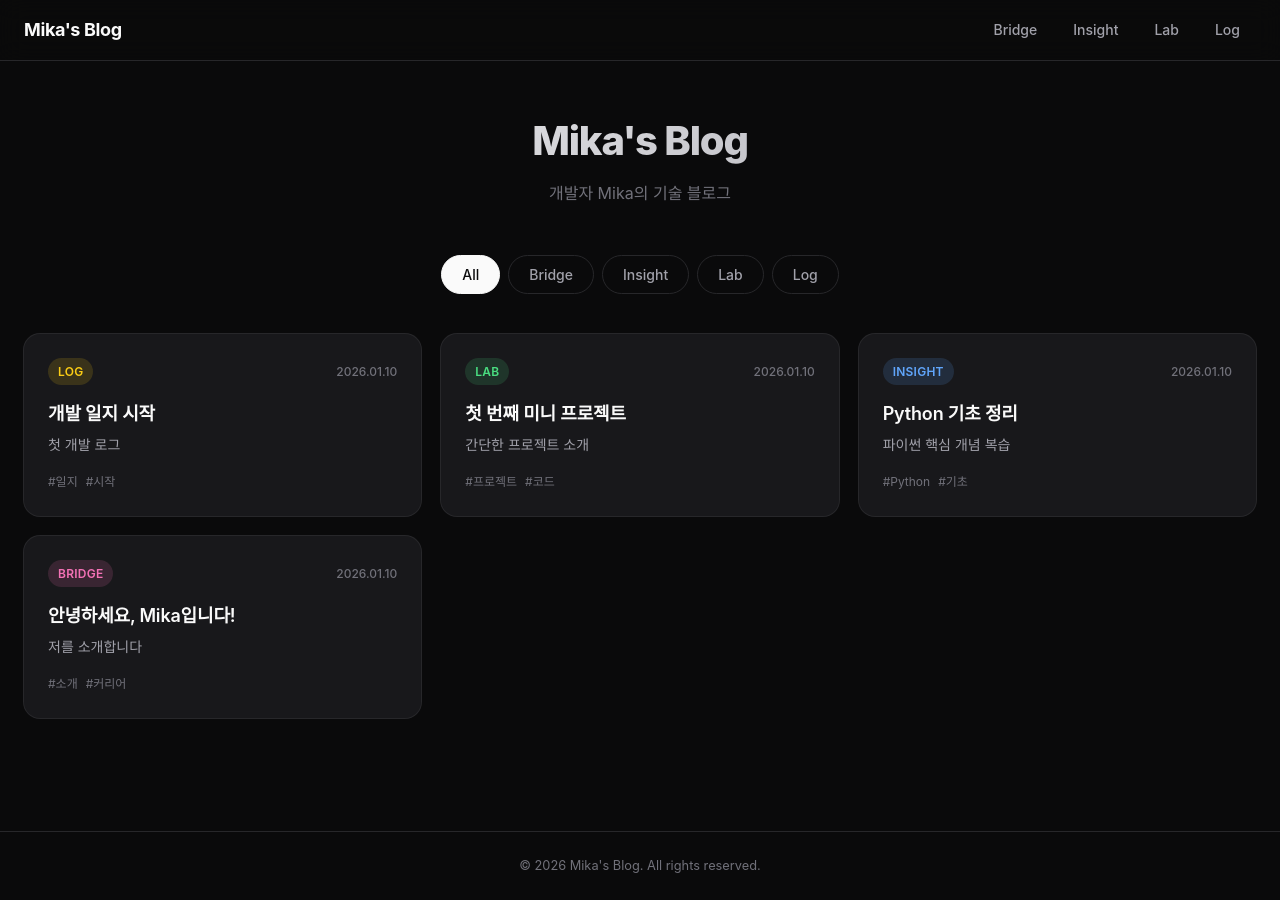
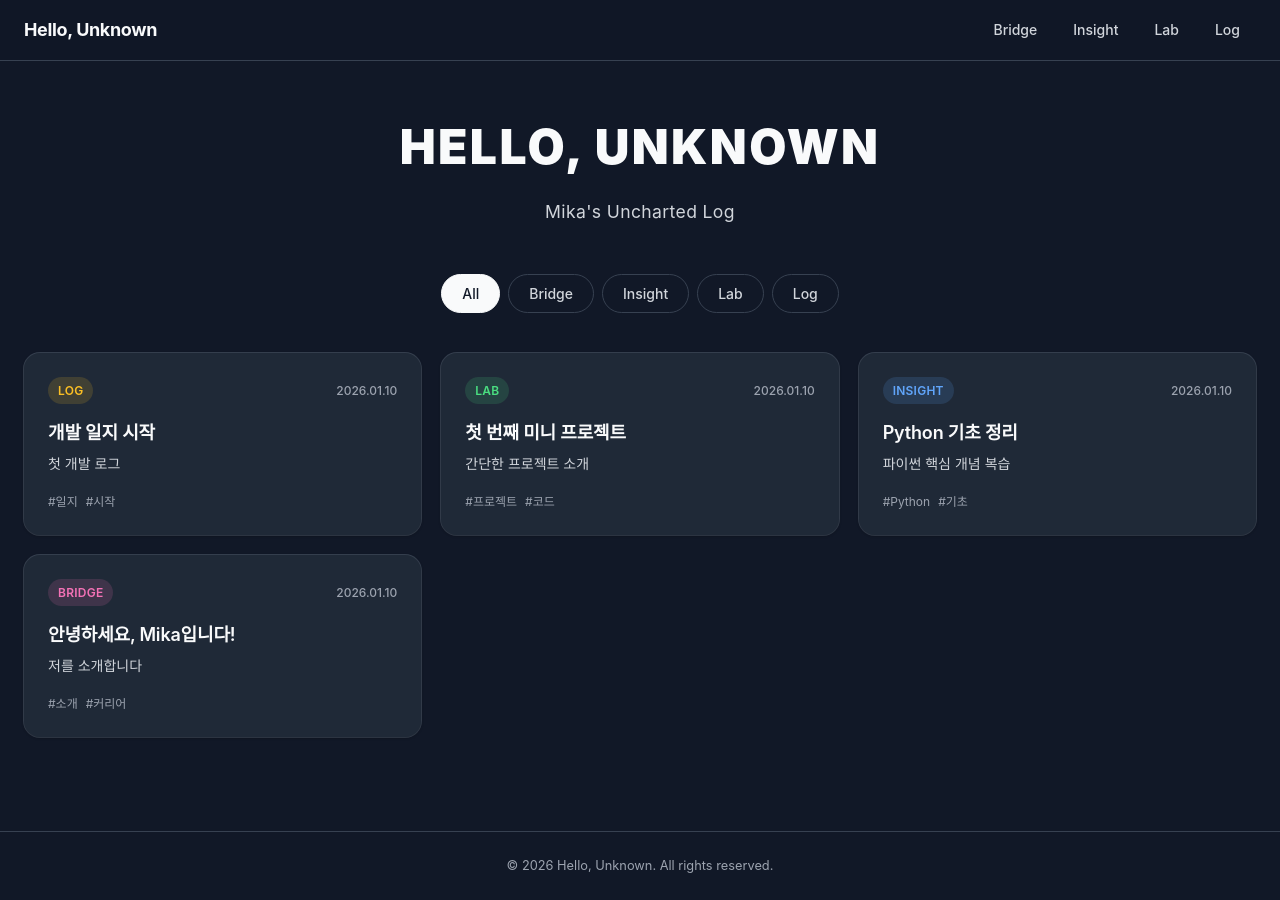
Before and after one commit to mik-a-ela/mik-a-ela.github.io, a Jekyll site: the page built from index.html, in a window 1280 px wide. Built offline with Jekyll 4.4.1, drawn with Linux system fonts in a browser that asks for light colours.

Commit message:
타이틀 변경 및 배경색 업데이트

```diff
--- a/_config.yml
+++ b/_config.yml
@@ -1,6 +1,6 @@
 # Site settings
-title: Mika's Blog
-description: 개발자 Mika의 기술 블로그
+title: Hello, Unknown
+description: Mika's Uncharted Log
 baseurl: "" # 서브패스가 있다면 입력 (예: "/blog")
 url: "https://mik-a-ela.github.io"
 
@@ -57,13 +57,13 @@ defaults:
 navigation:
   - title: Bridge
     url: /bridge/
-    description: 나의 소개와 커리어 이야기
+    description: About Me
   - title: Insight
     url: /insight/
-    description: 최신 기술 트렌드와 파이썬/CS 이론 공부
+    description: Study
   - title: Lab
     url: /lab/
-    description: 직접 만든 코드와 미니 프로젝트
+    description: Mini Project
   - title: Log
     url: /log/
-    description: 에러 해결과 개발 일지
+    description: Trial & Error
--- a/assets/css/style.css
+++ b/assets/css/style.css
@@ -1,13 +1,13 @@
 /* ===== CSS Variables ===== */
 :root {
-  --color-bg: #0a0a0b;
-  --color-surface: #18181b;
-  --color-surface-hover: #27272a;
-  --color-border: #27272a;
-  --color-border-hover: #3f3f46;
-  --color-text: #fafafa;
-  --color-text-secondary: #a1a1aa;
-  --color-text-muted: #71717a;
+  --color-bg: #111827;
+  --color-surface: #1f2937;
+  --color-surface-hover: #374151;
+  --color-border: #374151;
+  --color-border-hover: #4b5563;
+  --color-text: #f9fafb;
+  --color-text-secondary: #d1d5db;
+  --color-text-muted: #9ca3af;
 
   /* Category Colors */
   --color-bridge: #f472b6;
@@ -16,17 +16,17 @@
   --color-insight-bg: rgba(96, 165, 250, 0.15);
   --color-lab: #4ade80;
   --color-lab-bg: rgba(74, 222, 128, 0.15);
-  --color-log: #facc15;
-  --color-log-bg: rgba(250, 204, 21, 0.15);
+  --color-log: #fbbf24;
+  --color-log-bg: rgba(251, 191, 36, 0.15);
 
-  --color-primary: #a78bfa;
-  --color-primary-hover: #c4b5fd;
+  --color-primary: #818cf8;
+  --color-primary-hover: #a5b4fc;
 
   --font-sans: 'Inter', 'Noto Sans KR', -apple-system, BlinkMacSystemFont, sans-serif;
   --font-mono: 'Fira Code', 'JetBrains Mono', monospace;
 
-  --shadow-card: 0 0 0 1px var(--color-border);
-  --shadow-card-hover: 0 0 0 1px var(--color-border-hover), 0 8px 30px rgba(0, 0, 0, 0.4);
+  --shadow-card: 0 1px 3px rgba(0, 0, 0, 0.3), 0 0 0 1px var(--color-border);
+  --shadow-card-hover: 0 10px 40px rgba(0, 0, 0, 0.4), 0 0 0 1px var(--color-border-hover);
 
   --radius-sm: 8px;
   --radius-md: 12px;
@@ -73,7 +73,7 @@ a {
   position: sticky;
   top: 0;
   z-index: 100;
-  background: rgba(10, 10, 11, 0.8);
+  background: rgba(17, 24, 39, 0.85);
   backdrop-filter: blur(12px);
   -webkit-backdrop-filter: blur(12px);
   border-bottom: 1px solid var(--color-border);
@@ -166,20 +166,19 @@ a {
 }
 
 .home-title {
-  font-size: 2.5rem;
-  font-weight: 800;
-  letter-spacing: -0.03em;
-  margin-bottom: 8px;
-  background: linear-gradient(135deg, #fff 0%, #a1a1aa 100%);
-  -webkit-background-clip: text;
-  -webkit-text-fill-color: transparent;
-  background-clip: text;
+  font-size: 3rem;
+  font-weight: 900;
+  letter-spacing: 0.05em;
+  text-transform: uppercase;
+  margin-bottom: 12px;
+  color: var(--color-text);
 }
 
 .home-subtitle {
-  font-size: 1rem;
-  color: var(--color-text-muted);
+  font-size: 1.1rem;
+  color: var(--color-text-secondary);
   font-weight: 400;
+  letter-spacing: 0.02em;
 }
 
 /* ===== Category Tabs ===== */
--- a/index.html
+++ b/index.html
@@ -4,8 +4,8 @@ title: Home
 ---
 <section class="home-section">
     <header class="home-header">
-        <h1 class="home-title">Mika's Blog</h1>
-        <p class="home-subtitle">개발자 Mika의 기술 블로그</p>
+        <h1 class="home-title">HELLO, UNKNOWN</h1>
+        <p class="home-subtitle">Mika's Uncharted Log</p>
     </header>
 
     <nav class="category-tabs">
```
